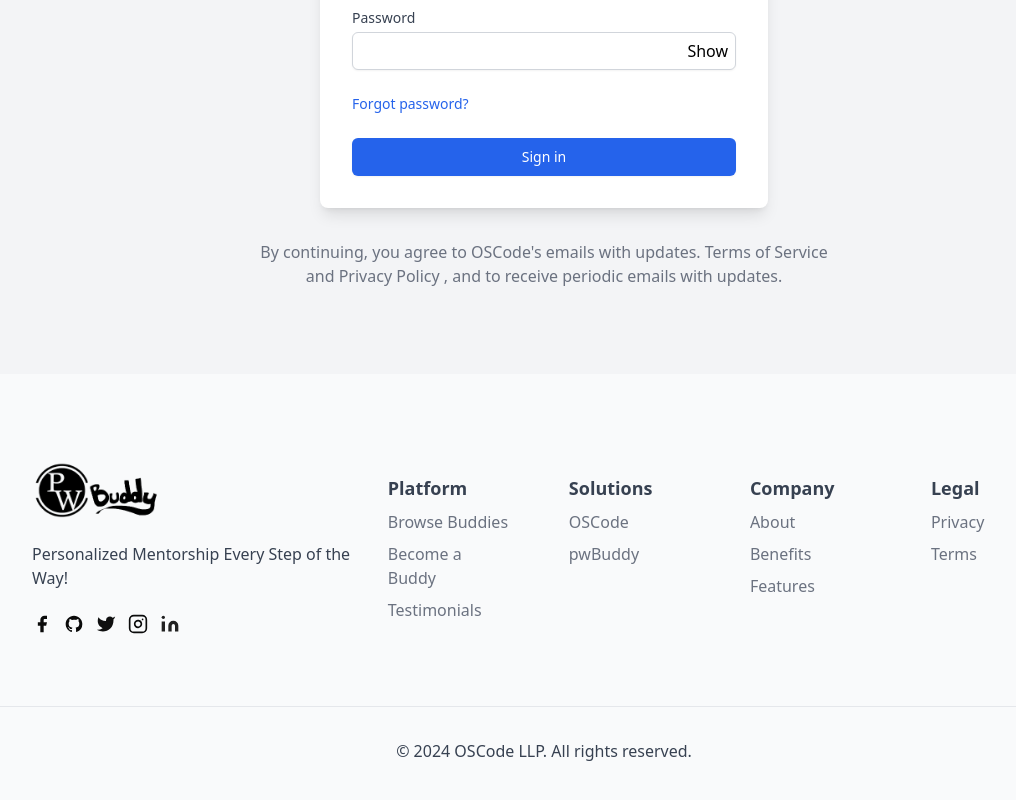
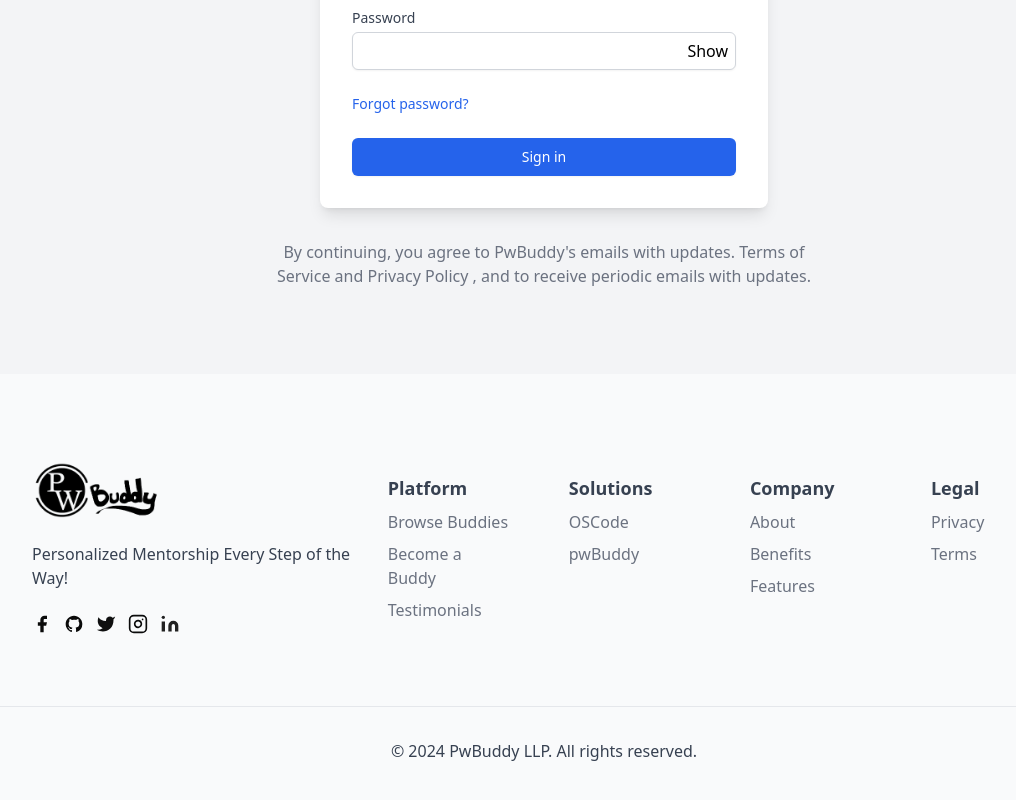
Before and after one commit to sigma-webdev/PW-S-Buddy, a React (Create React App) app in the folder pwsbuddy/: page /signin in a window 1280 px wide. Shown: the part 482-1282 px from the top of the page, without its empty margins (96-1112 px from the left). Built offline with nearby package versions, Linux system fonts and the light colour scheme.

Commit message:
add updated

```diff
--- a/pwsbuddy/package.json
+++ b/pwsbuddy/package.json
@@ -42,5 +42,6 @@
     "autoprefixer": "^10.4.19",
     "postcss": "^8.4.38",
     "tailwindcss": "^3.4.3"
-  }
+  },
+  "homepage":"."
 }
--- a/pwsbuddy/src/Components/Authentication/Signin.jsx
+++ b/pwsbuddy/src/Components/Authentication/Signin.jsx
@@ -174,7 +174,7 @@
       </div>
 
       <p className="max-w-xl text-center text-gray-500 mb-20">
-        By continuing, you agree to OSCode's emails with updates. Terms of
+        By continuing, you agree to PwBuddy's emails with updates. Terms of
         Service and Privacy Policy , and to receive periodic emails with
         updates.
       </p>
--- a/pwsbuddy/src/Components/Authentication/Signup.jsx
+++ b/pwsbuddy/src/Components/Authentication/Signup.jsx
@@ -300,7 +300,7 @@
         )}
       </div>
       <p className="max-w-xl text-center text-gray-500 mb-20">
-        By continuing, you agree to OSCode's emails with updates. Terms of
+        By continuing, you agree to PwBuddy's emails with updates. Terms of
         Service and Privacy Policy , and to receive periodic emails with
         updates.
       </p>
--- a/pwsbuddy/src/Components/BrowsePage/BuddyPage.jsx
+++ b/pwsbuddy/src/Components/BrowsePage/BuddyPage.jsx
@@ -160,7 +160,7 @@
       <h1 className="text-4xl text-center font-bold my-8">Book your session now.</h1>
       <p className="text-xl text-center my-8">
         Direct access to buddies for guidance and mock interviews. Elevate your
-        College journey with urBuddy.
+        College journey with PwBuddy.
       </p>
       <div className="flex flex-wrap md:p-10  p-6 mx-4">
   {buddies.slice(0, visibleBuddies).map((buddy, index) => (
--- a/pwsbuddy/src/Components/LandingPage/Footer.jsx
+++ b/pwsbuddy/src/Components/LandingPage/Footer.jsx
@@ -167,7 +167,7 @@
 
       <div className="max-w-7xl mx-auto">
         <p className="text-center">
-          &copy; 2024 OSCode LLP. All rights reserved.
+          &copy; 2024 PwBuddy LLP. All rights reserved.
         </p>
       </div>
     </footer>
```
